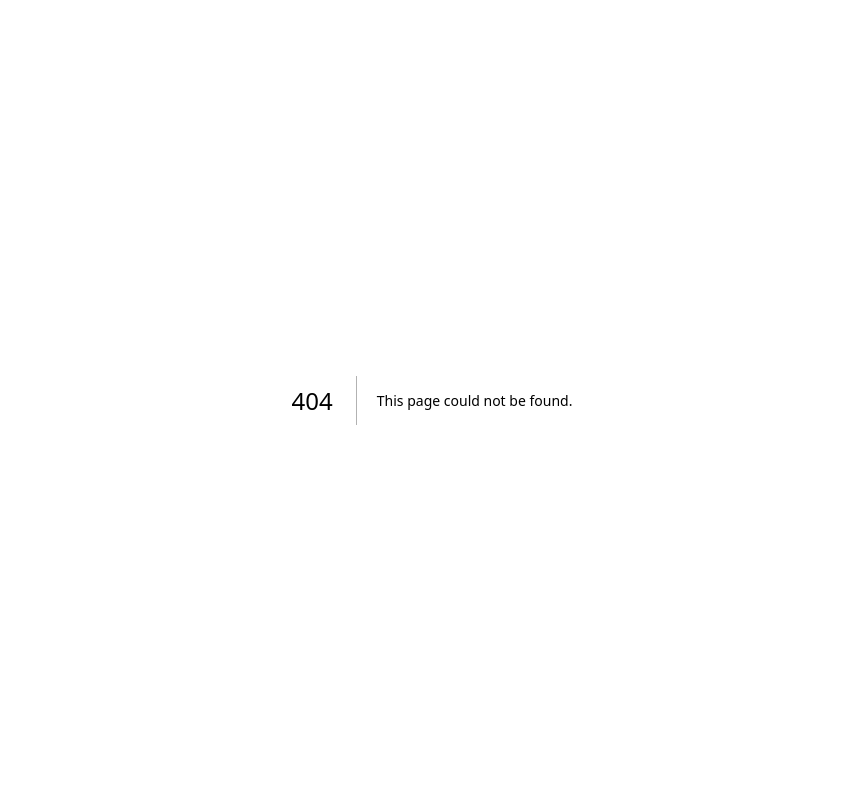
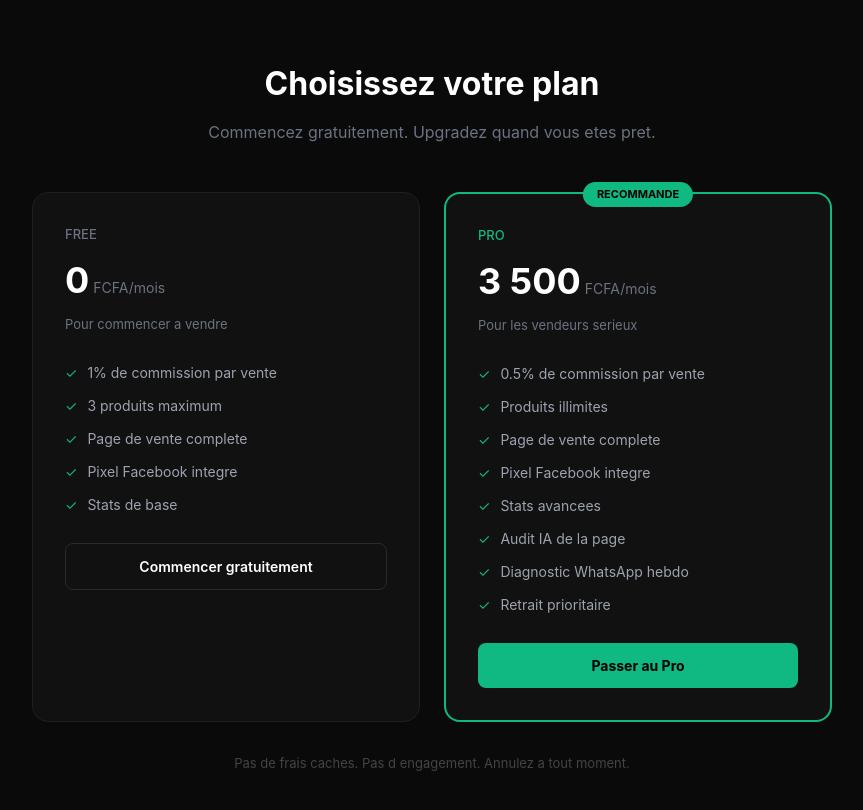
Before and after one commit to wahidgrowth/paylink-africa, a Next.js app: page /pricing in a window 1280 px wide. Before the commit this address had no page. Shown: the top 810 px of the page, without its empty margins (208-1071 px from the left). Built offline with nearby package versions, Linux system fonts and the light colour scheme.

Commit message:
feat: page pricing Free vs Pro

```diff
--- /dev/null
+++ b/app/pricing/page.tsx
@@ -0,0 +1,95 @@
+'use client'
+import Link from 'next/link'
+
+export default function PricingPage() {
+  return (
+    <div style={{ minHeight: '100vh', background: '#0A0A0A', fontFamily: 'Inter, sans-serif', padding: '60px 20px' }}>
+      <div style={{ maxWidth: '800px', margin: '0 auto' }}>
+
+        <div style={{ textAlign: 'center', marginBottom: '48px' }}>
+          <h1 style={{ fontSize: '32px', fontWeight: '700', color: '#fff', margin: '0 0 12px' }}>
+            Choisissez votre plan
+          </h1>
+          <p style={{ fontSize: '16px', color: '#6B7280', margin: 0 }}>
+            Commencez gratuitement. Upgradez quand vous etes pret.
+          </p>
+        </div>
+
+        <div style={{ display: 'grid', gridTemplateColumns: 'repeat(2, 1fr)', gap: '24px' }}>
+
+          {/* Plan Free */}
+          <div style={{ background: '#111111', borderRadius: '16px', padding: '32px', border: '0.5px solid #1F1F1F' }}>
+            <p style={{ fontSize: '13px', color: '#6B7280', margin: '0 0 8px', fontWeight: '500' }}>FREE</p>
+            <div style={{ display: 'flex', alignItems: 'baseline', gap: '4px', marginBottom: '8px' }}>
+              <span style={{ fontSize: '36px', fontWeight: '700', color: '#fff' }}>0</span>
+              <span style={{ fontSize: '14px', color: '#6B7280' }}>FCFA/mois</span>
+            </div>
+            <p style={{ fontSize: '13px', color: '#6B7280', margin: '0 0 28px' }}>Pour commencer a vendre</p>
+
+            <div style={{ marginBottom: '28px' }}>
+              {[
+                '1% de commission par vente',
+                '3 produits maximum',
+                'Page de vente complete',
+                'Pixel Facebook integre',
+                'Stats de base',
+              ].map((feature) => (
+                <div key={feature} style={{ display: 'flex', alignItems: 'center', gap: '10px', marginBottom: '12px' }}>
+                  <span style={{ color: '#10B981', fontSize: '14px' }}>✓</span>
+                  <span style={{ fontSize: '14px', color: '#9CA3AF' }}>{feature}</span>
+                </div>
+              ))}
+            </div>
+
+            <Link href="/auth" style={{ textDecoration: 'none' }}>
+              <button style={{ width: '100%', background: 'transparent', border: '0.5px solid #2a2a2a', color: '#fff', fontSize: '14px', fontWeight: '600', padding: '12px', borderRadius: '8px', cursor: 'pointer' }}>
+                Commencer gratuitement
+              </button>
+            </Link>
+          </div>
+
+          {/* Plan Pro */}
+          <div style={{ background: '#111111', borderRadius: '16px', padding: '32px', border: '2px solid #10B981', position: 'relative' }}>
+            <div style={{ position: 'absolute', top: '-12px', left: '50%', transform: 'translateX(-50%)', background: '#10B981', color: '#000', fontSize: '11px', fontWeight: '700', padding: '4px 14px', borderRadius: '20px' }}>
+              RECOMMANDE
+            </div>
+            <p style={{ fontSize: '13px', color: '#10B981', margin: '0 0 8px', fontWeight: '500' }}>PRO</p>
+            <div style={{ display: 'flex', alignItems: 'baseline', gap: '4px', marginBottom: '8px' }}>
+              <span style={{ fontSize: '36px', fontWeight: '700', color: '#fff' }}>3 500</span>
+              <span style={{ fontSize: '14px', color: '#6B7280' }}>FCFA/mois</span>
+            </div>
+            <p style={{ fontSize: '13px', color: '#6B7280', margin: '0 0 28px' }}>Pour les vendeurs serieux</p>
+
+            <div style={{ marginBottom: '28px' }}>
+              {[
+                '0.5% de commission par vente',
+                'Produits illimites',
+                'Page de vente complete',
+                'Pixel Facebook integre',
+                'Stats avancees',
+                'Audit IA de la page',
+                'Diagnostic WhatsApp hebdo',
+                'Retrait prioritaire',
+              ].map((feature) => (
+                <div key={feature} style={{ display: 'flex', alignItems: 'center', gap: '10px', marginBottom: '12px' }}>
+                  <span style={{ color: '#10B981', fontSize: '14px' }}>✓</span>
+                  <span style={{ fontSize: '14px', color: '#9CA3AF' }}>{feature}</span>
+                </div>
+              ))}
+            </div>
+
+            <button style={{ width: '100%', background: '#10B981', border: 'none', color: '#000', fontSize: '14px', fontWeight: '700', padding: '12px', borderRadius: '8px', cursor: 'pointer' }}>
+              Passer au Pro
+            </button>
+          </div>
+
+        </div>
+
+        <p style={{ textAlign: 'center', fontSize: '13px', color: '#444', marginTop: '32px' }}>
+          Pas de frais caches. Pas d engagement. Annulez a tout moment.
+        </p>
+
+      </div>
+    </div>
+  )
+}
```
